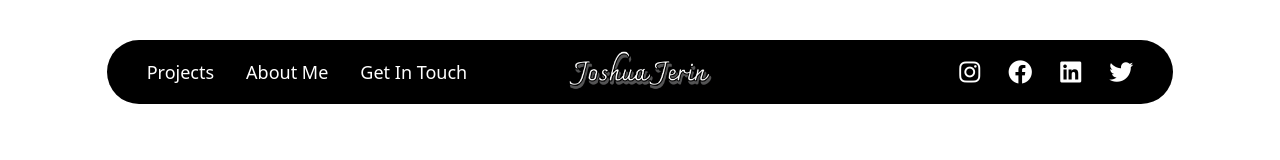
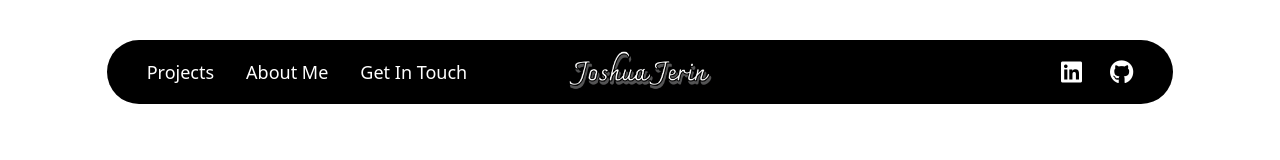
Before and after one commit to joshuajerin/portfolio-website, a Vue app: page /contact in a window 1280 px wide. Shown: the top 160 px of the page. Built offline with nearby package versions, Linux system fonts and the light colour scheme.

Commit message:
added sub-pages to the main page

```diff
--- a/src/views/AboutView.vue
+++ b/src/views/AboutView.vue
@@ -12,16 +12,10 @@
     </router-link>
     <div class = "flex justify-end w-5/12 h-16 mr-10">
       <a href = "" target = "_blank" class = "my-auto cursor-pointer ml-7">
-        <i class = "text-2xl text-white fa-brands fa-instagram"></i>
-      </a>
-      <a href = "" target = "_blank" class = "my-auto cursor-pointer ml-7">
-        <i class = "text-2xl text-white fa-brands fa-facebook"></i>
-      </a>
-      <a href = "" target = "_blank" class = "my-auto cursor-pointer ml-7">
         <i class = "text-2xl text-white fa-brands fa-linkedin"></i>
       </a>
       <a href = "" target = "_blank" class = "my-auto cursor-pointer ml-7">
-        <i class = "text-2xl text-white fa-brands fa-twitter"></i>
+        <i class = "text-2xl text-white fa-brands fa-github"></i>
       </a>
     </div>
     <router-view/>
--- a/src/views/ContactView.vue
+++ b/src/views/ContactView.vue
@@ -12,16 +12,10 @@
     </router-link>
     <div class = "flex justify-end w-5/12 h-16 mr-10">
       <a href = "" target = "_blank" class = "my-auto cursor-pointer ml-7">
-        <i class = "text-2xl text-white fa-brands fa-instagram"></i>
-      </a>
-      <a href = "" target = "_blank" class = "my-auto cursor-pointer ml-7">
-        <i class = "text-2xl text-white fa-brands fa-facebook"></i>
-      </a>
-      <a href = "" target = "_blank" class = "my-auto cursor-pointer ml-7">
         <i class = "text-2xl text-white fa-brands fa-linkedin"></i>
       </a>
       <a href = "" target = "_blank" class = "my-auto cursor-pointer ml-7">
-        <i class = "text-2xl text-white fa-brands fa-twitter"></i>
+        <i class = "text-2xl text-white fa-brands fa-github"></i>
       </a>
     </div>
     <router-view/>
--- a/src/views/HomeView.vue
+++ b/src/views/HomeView.vue
@@ -13,12 +13,16 @@
         <p class="sub-heading text-[#EAEAEA] text-[40px] font-normal leading-snug font-[RobotoSlab] mt-14">
           Hello👋 I’m Joshua, a Software Developer. I love creating objects that I'm most passionate about💻🤖
         </p>
-        <li class="mr-8 text-lg text-white cursor-pointer"><router-link to="/about">Portfolio</router-link></li>
+      <ul class="flex justify-center space-x-8 text-[30px] text-white cursor-pointer mt-14">
+          <li><router-link to="/projects">Projects</router-link></li>
+          <li><router-link to="/about">About Me</router-link></li>
+          <li><router-link to="/contact">Get In Touch</router-link></li>
+        </ul>
       </header>
     </div>
-
   </div>
 </template>
+
 
 
 <script>
--- a/src/views/ProjectsView.vue
+++ b/src/views/ProjectsView.vue
@@ -12,16 +12,10 @@
     </router-link>
     <div class = "flex justify-end w-5/12 h-16 mr-10">
       <a href = "" target = "_blank" class = "my-auto cursor-pointer ml-7">
-        <i class = "text-2xl text-white fa-brands fa-instagram"></i>
-      </a>
-      <a href = "" target = "_blank" class = "my-auto cursor-pointer ml-7">
-        <i class = "text-2xl text-white fa-brands fa-facebook"></i>
-      </a>
-      <a href = "" target = "_blank" class = "my-auto cursor-pointer ml-7">
         <i class = "text-2xl text-white fa-brands fa-linkedin"></i>
       </a>
       <a href = "" target = "_blank" class = "my-auto cursor-pointer ml-7">
-        <i class = "text-2xl text-white fa-brands fa-twitter"></i>
+        <i class = "text-2xl text-white fa-brands fa-github"></i>
       </a>
     </div>
     <router-view/>
```
